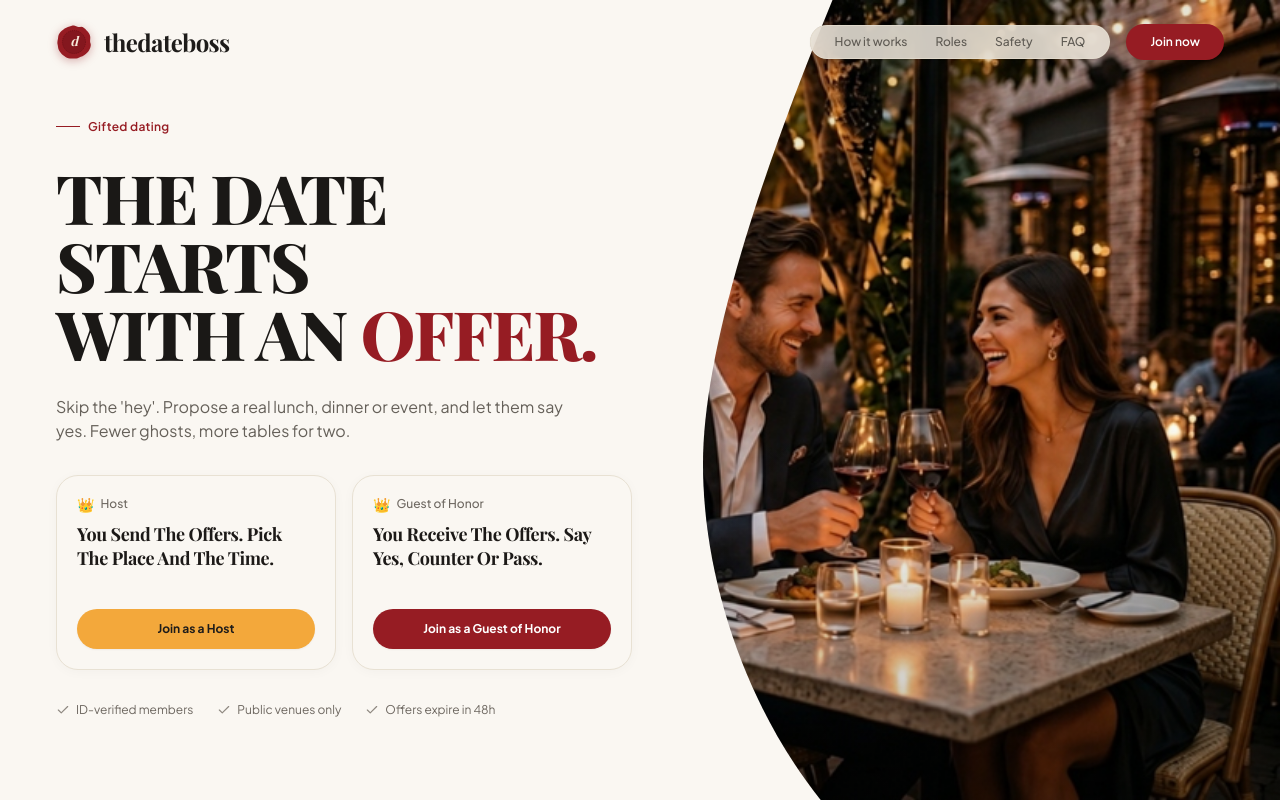
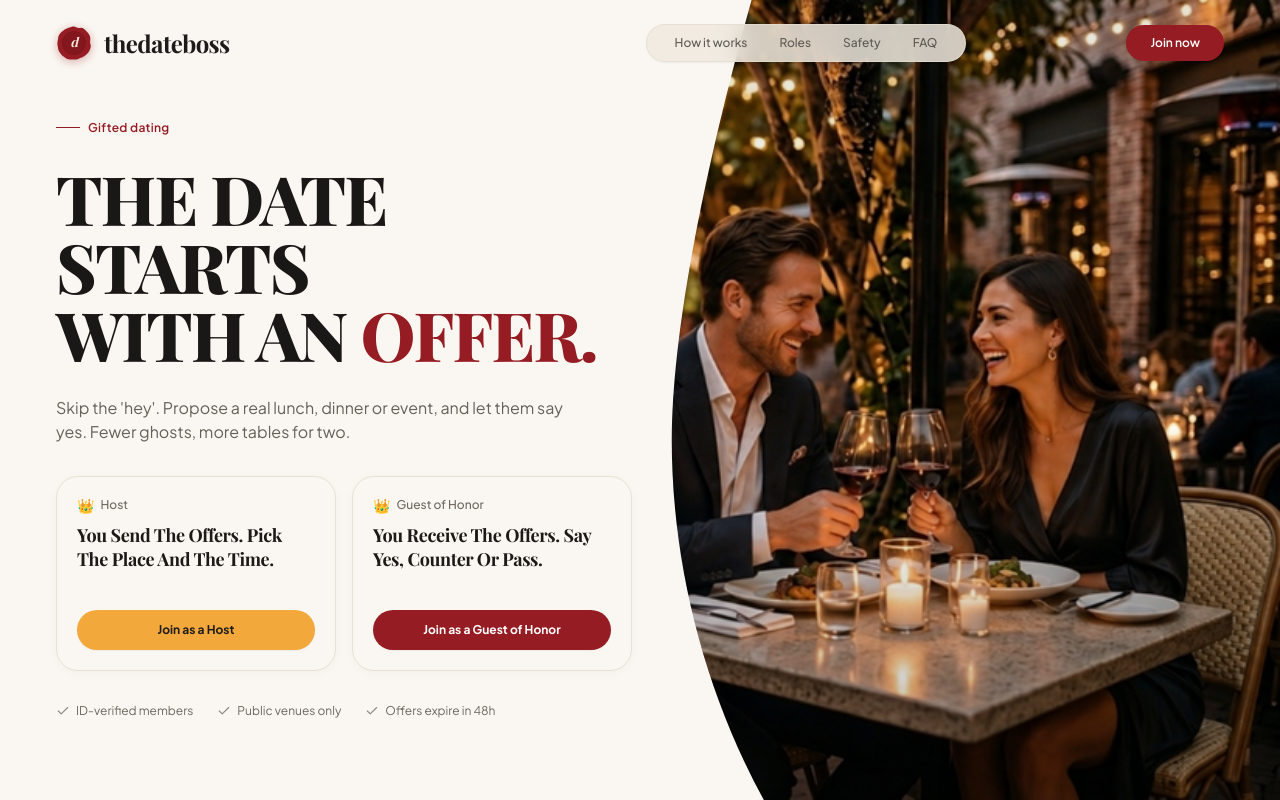
Before and after one commit to robiulsunnyemon/dateboss, a React (Vite) app in the folder frontend/: page / in a window 1280 px wide. Built offline with nearby package versions, Linux system fonts and the light colour scheme; a web font is replaced by a local one.

Commit message:
fix: shift navigation capsule to the left away from Join now button as indicated by red arrow

```diff
--- a/frontend/src/App.tsx
+++ b/frontend/src/App.tsx
@@ -7,18 +7,18 @@ export function App() {
 
       {/* =========================================================================
           RIGHT HERO IMAGE WITH PRECISE CONVEX CURVED MASK
-          (Extends from top: 0 to bottom, navbar floats on top)
+          (Starts at top: 0, covers right half, curve passes between Roles & Safety)
          ========================================================================= */}
-      <div className="absolute right-0 top-0 bottom-0 w-[48%] xl:w-[46%] h-full z-10 pointer-events-none hidden lg:block overflow-hidden">
+      <div className="absolute right-0 top-0 bottom-0 w-[50%] xl:w-[48%] h-full z-10 pointer-events-none hidden lg:block overflow-hidden">
 
         {/* SVG ClipPath Definition for the exact curved arc */}
         <svg width="0" height="0" className="absolute">
           <defs>
             <clipPath id="heroRightArc" clipPathUnits="objectBoundingBox">
-              {/* Convex circular arc: starts at top (~0.24), bows out to the left (~0.04), and curves to bottom (~0.22) */}
-              <path d="M 0.24, 0
-                       C 0.10, 0.25, 0.02, 0.45, 0.02, 0.58
-                       C 0.02, 0.72, 0.09, 0.88, 0.22, 1
+              {/* Convex circular arc: starts at top (~0.14), bows out to the left (~0.02), curves back to bottom (~0.16) */}
+              <path d="M 0.14, 0
+                       C 0.06, 0.22, 0.01, 0.42, 0.01, 0.55
+                       C 0.01, 0.70, 0.06, 0.86, 0.16, 1
                        L 1, 1
                        L 1, 0
                        Z" />
@@ -42,13 +42,16 @@ export function App() {
       </div>
 
       {/* =========================================================================
-          1. HEADER / NAVIGATION BAR (FLOATS ON TOP OF BOTH SIDES)
+          1. HEADER / NAVIGATION BAR
+          - Logo on far left
+          - Nav capsule shifted to the middle/center-left (as indicated by the red arrow)
+          - Join now button on the far right
          ========================================================================= */}
       <header className="w-full relative z-30 pt-6 px-6 sm:px-10 lg:px-14">
         <div className="max-w-[1440px] mx-auto flex items-center justify-between">
 
           {/* Left: Wax Seal Logo + "thedateboss" */}
-          <div className="flex items-center gap-3">
+          <div className="flex items-center gap-3 shrink-0">
             <div className="w-9 h-9 relative shrink-0">
               <svg viewBox="0 0 100 100" className="w-full h-full drop-shadow-[0_2px_5px_rgba(150,28,35,0.35)]">
                 <path
@@ -92,19 +95,19 @@ export function App() {
             </span>
           </div>
 
-          {/* Right: Nav Capsule + "Join now" Button */}
-          <div className="flex items-center gap-4">
+          {/* Center-Left Nav Capsule + Right Join Button */}
+          <div className="flex items-center justify-end flex-1">
 
-            {/* Rounded Pill Navigation Container (frosted glass) */}
-            <nav className="bg-[#EFE9DF]/85 backdrop-blur-md border border-[#E5DECF]/80 rounded-full px-6 py-2 hidden sm:flex items-center gap-7 text-xs font-medium text-[#5F5B54] shadow-sm">
+            {/* Shifted to the left as requested by the red arrow */}
+            <nav className="bg-[#EFE9DF]/85 backdrop-blur-md border border-[#E5DECF]/80 rounded-full px-7 py-2.5 hidden sm:flex items-center gap-8 text-xs font-medium text-[#5F5B54] shadow-sm mr-8 md:mr-16 lg:mr-28 xl:mr-40">
               <a href="#how-it-works" className="hover:text-[#961C23] transition-colors">How it works</a>
               <a href="#roles" className="hover:text-[#961C23] transition-colors">Roles</a>
               <a href="#safety" className="hover:text-[#961C23] transition-colors">Safety</a>
               <a href="#faq" className="hover:text-[#961C23] transition-colors">FAQ</a>
             </nav>
 
-            {/* "Join now" Red Button */}
-            <button className="bg-[#961C23] hover:bg-[#7D141A] text-white text-xs font-semibold px-6 py-2.5 rounded-full transition-all shadow-sm hover:shadow">
+            {/* "Join now" Red Button on far right */}
+            <button className="bg-[#961C23] hover:bg-[#7D141A] text-white text-xs font-semibold px-6 py-2.5 rounded-full transition-all shadow-sm hover:shadow shrink-0">
               Join now
             </button>
 
@@ -194,7 +197,7 @@ export function App() {
 
         </div>
 
-        {/* Mobile/Tablet fallback view of the image (placed cleanly below cards on < lg screens) */}
+        {/* Mobile/Tablet fallback view of the image (placed below cards on < lg screens) */}
         <div className="block lg:hidden mt-10 w-full rounded-2xl overflow-hidden shadow-lg border border-[#E8E1D3] max-h-[380px]">
           <img
             src="/assets/hero-couple.jpg"
```
